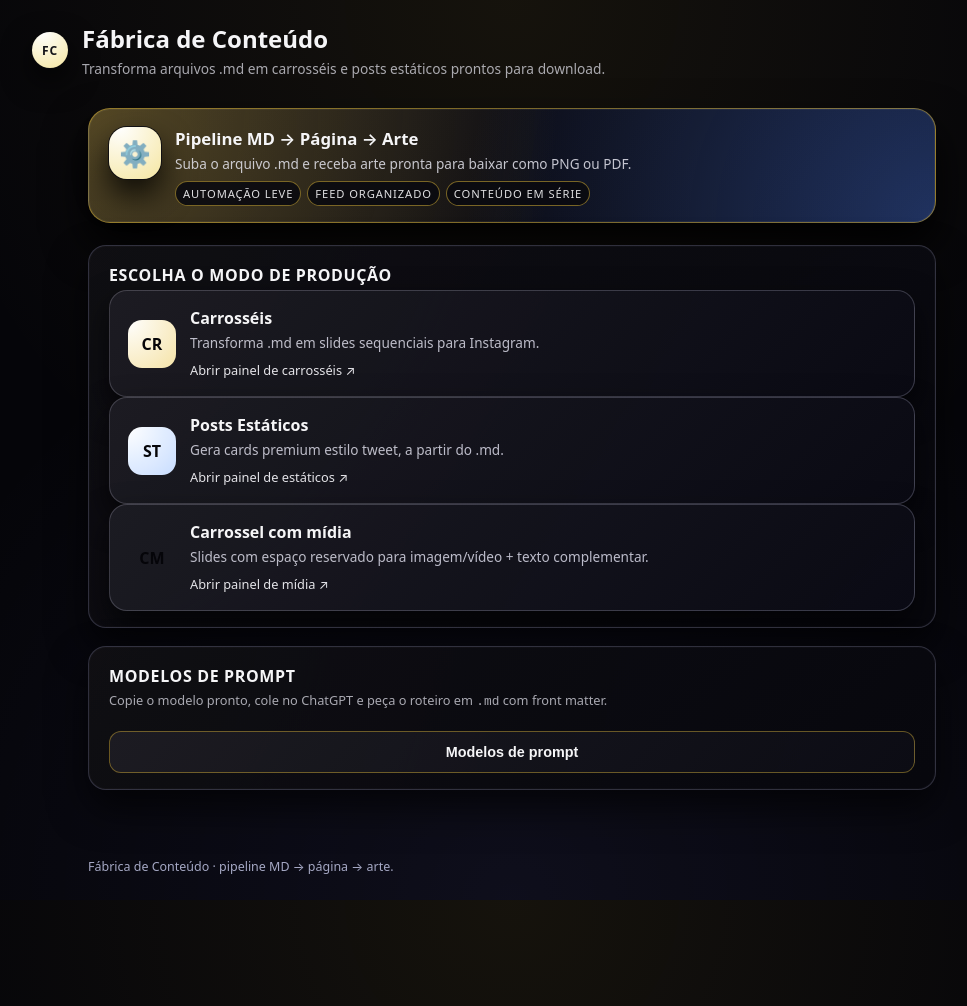
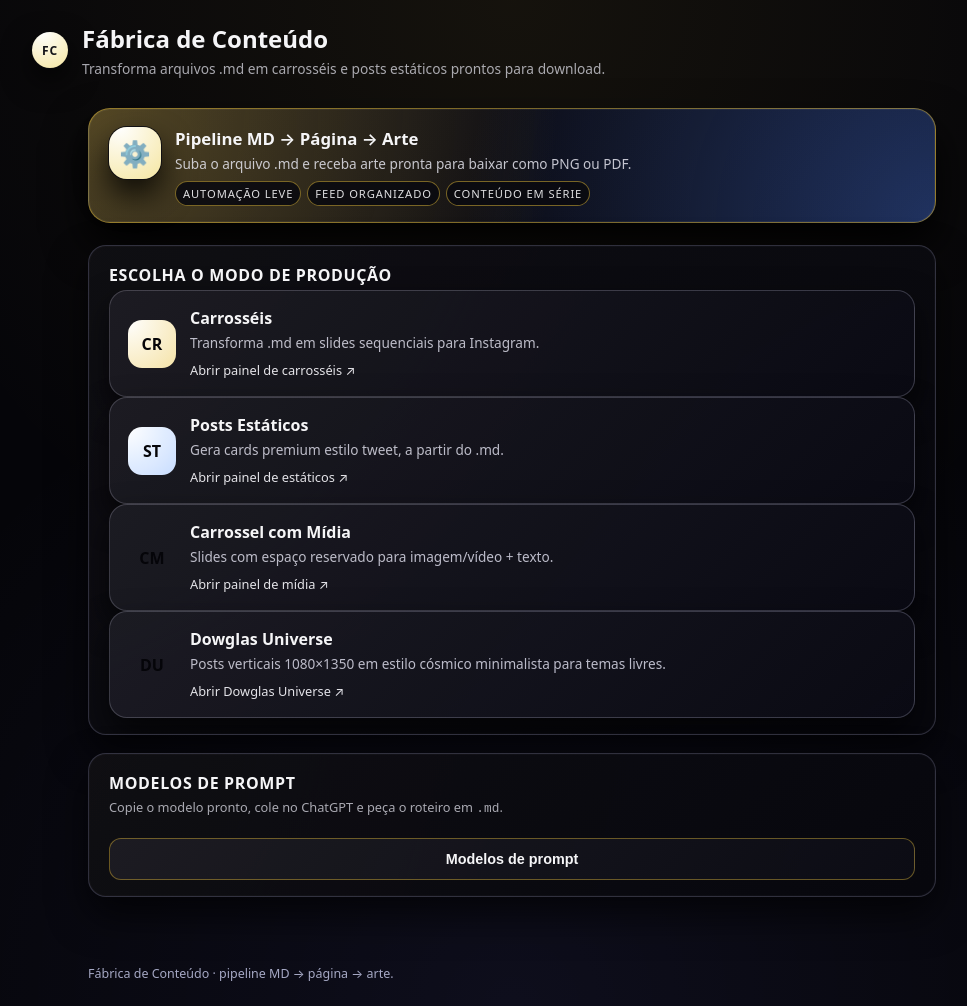
Before and after one commit to mbritodowglas-collab/fabrica-conteudo, a Jekyll site: the page built from index.html, in a window 1280 px wide. Shown: the whole page, without its empty margins (128-1095 px from the left). Built offline with Jekyll 4.4.1, drawn with Linux system fonts in a browser that asks for light colours; some of the changed lines change nothing that is shown.

Commit message:
Update index.html

```diff
--- a/index.html
+++ b/index.html
@@ -66,24 +66,34 @@ layout: none
         </div>
       </a>
 
-      <!-- CARD 3: CARROSSEL COM MÍDIA (AGORA LINK PARA PAINEL) -->
+      <!-- CARD 3: CARROSSEL COM MÍDIA -->
       <a href="{{ '/carrossel-media.html' | relative_url }}" class="fc-card-button">
         <div class="fc-card-icon fc-card-icon--media">CM</div>
         <div class="fc-card-content">
-          <h3>Carrossel com mídia</h3>
-          <p>Slides com espaço reservado para imagem/vídeo + texto complementar.</p>
+          <h3>Carrossel com Mídia</h3>
+          <p>Slides com espaço reservado para imagem/vídeo + texto.</p>
           <span class="fc-card-cta">Abrir painel de mídia ↗</span>
+        </div>
+      </a>
+
+      <!-- CARD 4: DOWGLAS UNIVERSE (NOVO) -->
+      <a href="{{ '/dowglas-universe.html' | relative_url }}" class="fc-card-button">
+        <div class="fc-card-icon fc-card-icon--du">DU</div>
+        <div class="fc-card-content">
+          <h3>Dowglas Universe</h3>
+          <p>Posts verticais 1080×1350 em estilo cósmico minimalista para temas livres.</p>
+          <span class="fc-card-cta">Abrir Dowglas Universe ↗</span>
         </div>
       </a>
 
     </div>
   </section>
 
-  <!-- MODELOS DE PROMPT (carrossel educacional padrão) -->
+  <!-- MODELOS DE PROMPT -->
   <section class="fc-section">
     <h2>Modelos de prompt</h2>
     <p class="fc-section__subtitle">
-      Copie o modelo pronto, cole no ChatGPT e peça o roteiro em <code>.md</code> com front matter.
+      Copie o modelo pronto, cole no ChatGPT e peça o roteiro em <code>.md</code>.
     </p>
 
     <button type="button" class="fc-open-modal">
@@ -97,7 +107,7 @@ layout: none
   Fábrica de Conteúdo · pipeline MD → página → arte.
 </footer>
 
-<!-- MODAL DE PROMPTS (carrossel educacional padrão) -->
+<!-- MODAL DE PROMPTS -->
 <div id="fc-modal" class="fc-modal">
   <div class="fc-modal__backdrop"></div>
 
@@ -109,40 +119,13 @@ layout: none
 
     <div class="fc-modal__body">
 
-      <!-- CARD 1 · CARROSSEL EDUCACIONAL -->
       <article class="fc-modal-card">
         <h3>Carrossel educacional · MD Personal</h3>
-        <p>Use esse modelo para gerar um carrossel em <code>.md</code> já com front matter e lista de <code>slides:</code>.</p>
+        <p>Use esse modelo para gerar um carrossel em <code>.md</code> com a estrutura oficial.</p>
 
         <textarea id="fc-modal-text" class="fc-modal-text" readonly>
 Quero que você gere um arquivo em Markdown para um carrossel educacional no padrão abaixo.
-
-Use EXATAMENTE esta estrutura de front matter, preenchendo os campos com base nas instruções do tema que eu enviar em seguida:
-
----
-layout: carrossel
-title: "TÍTULO DO CARROSSEL (curto e direto)"
-tagline: "Frase explicando o carrossel em 1 linha, voltada para mulheres após os 30."
-autor: "Márcio Dowglas – Personal Trainer"
-slides:
-  - tipo: "Hook"
-    hook: "Frase de impacto que prende a atenção em 1–2 linhas."
-    texto: "Explicação rápida do problema, ainda gerando curiosidade."
-  - tipo: "Conteúdo"
-    hook: "Ponto principal #1 em formato de frase forte."
-    texto: "Parágrafo curto explicando esse ponto, pensando em linguagem simples, feminina e empática."
-  - tipo: "Conteúdo"
-    hook: "Ponto principal #2."
-    texto: "Explicação direta, com foco em dor real do dia a dia."
-  - tipo: "Conteúdo"
-    hook: "Ponto principal #3."
-    texto: "Mostre consequência de não agir e benefício de mudar."
-  - tipo: "CTA"
-    hook: "Chamada final convidando para agir (avaliar, salvar, compartilhar)."
-    texto: "Fale em primeira pessoa como Márcio, chamando para avaliação física gratuita."
----
-
-Depois do front matter, NÃO escreva mais nada. Apenas retorne o YAML acima já preenchido de acordo com o tema que eu mandar.
+[...] (mantém exatamente como está)
         </textarea>
 
         <button id="fc-copy" class="fc-copy-btn" type="button">
@@ -154,7 +137,6 @@ Depois do front matter, NÃO escreva mais nada. Apenas retorne o YAML acima já
   </div>
 </div>
 
-<!-- Scripts (modal padrão) -->
 <script src="{{ '/assets/js/carrossel.js' | relative_url }}"></script>
 
 </body>
```
